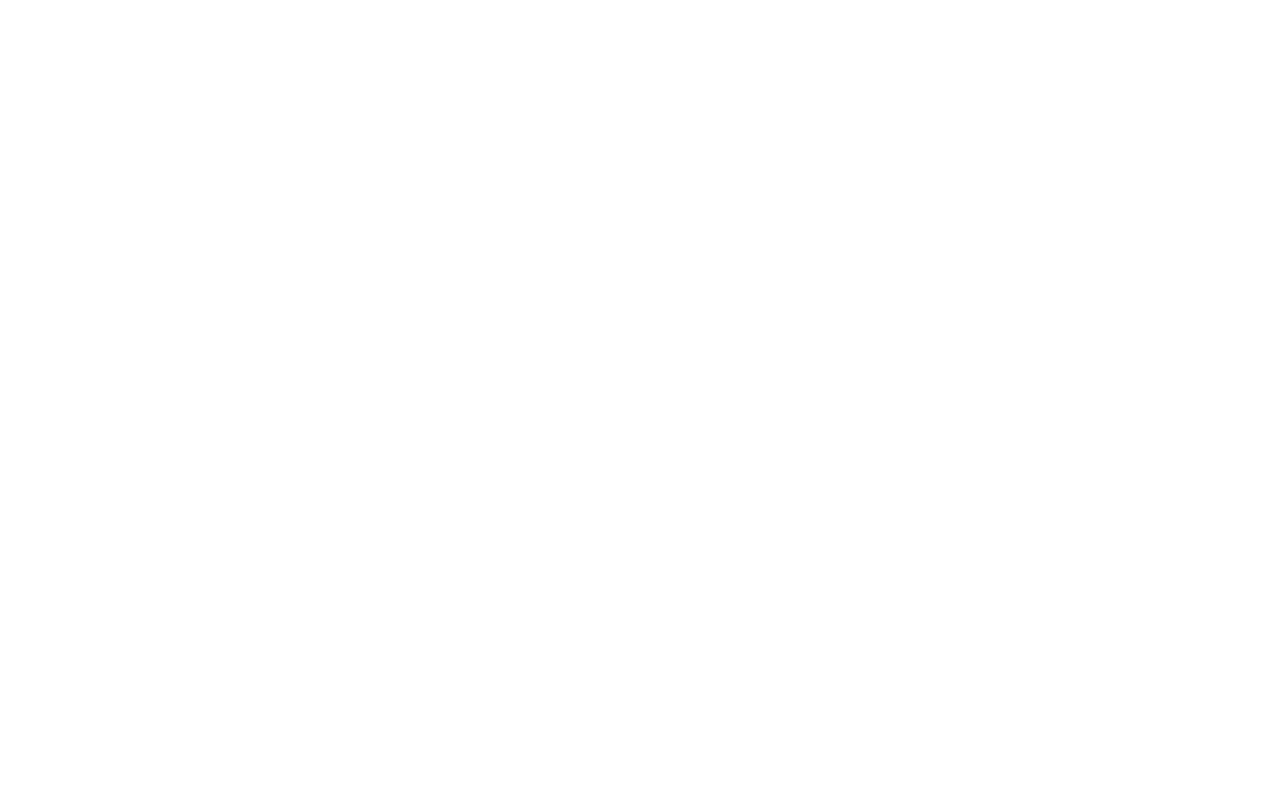
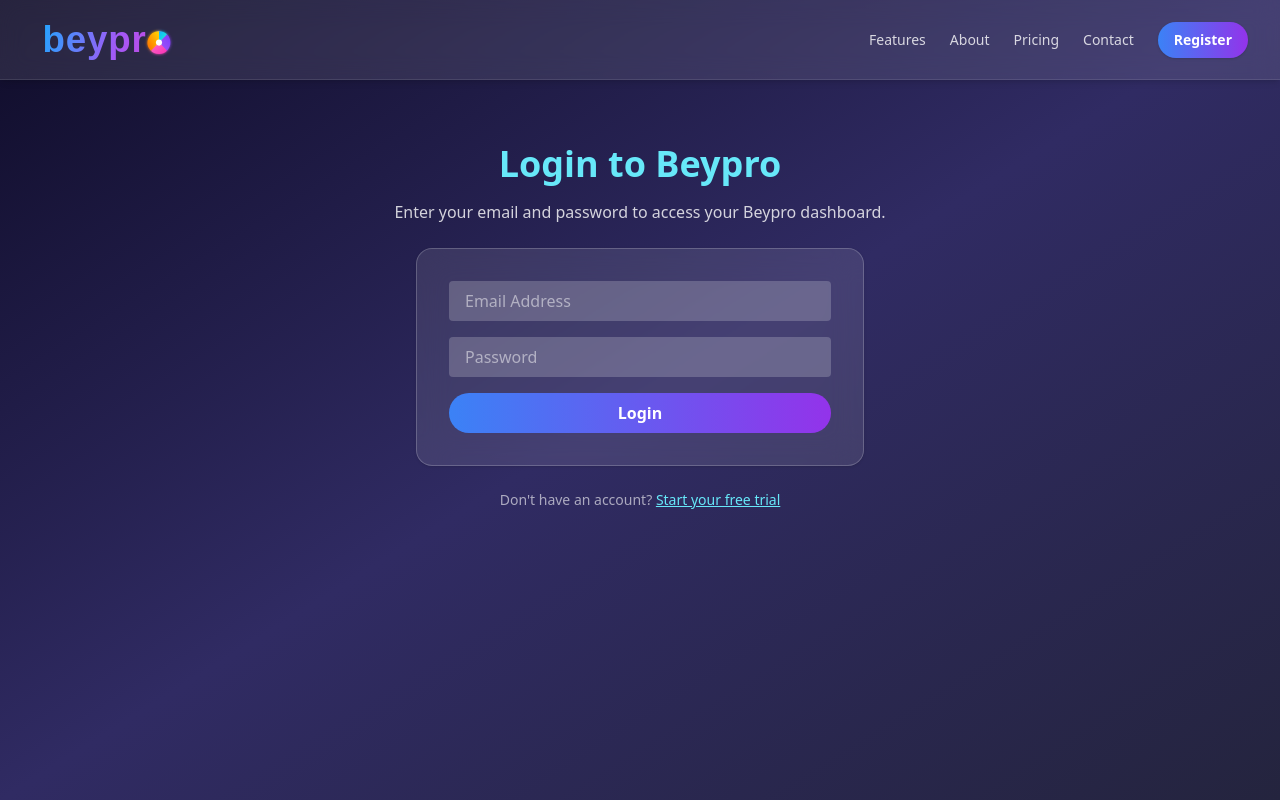
Before and after one commit to beyproweb/beypro-site, a React (Vite) app: page /login in a window 1280 px wide. Before the commit this address had no page. Built offline with nearby package versions, Linux system fonts and the light colour scheme; no server answers.

Commit message:
Deploy: Update all API URLs and env for production

```diff
--- a/src/App.jsx
+++ b/src/App.jsx
@@ -5,7 +5,7 @@
 import { Helmet } from "react-helmet";
 import Carousel from "./components/Carousel";
 const logoUrl = "/Beylogo.svg";
-
+const API_URL = import.meta.env.VITE_API_URL;
 export default function App() {
   const { t, i18n } = useTranslation();
   const [formData, setFormData] = React.useState({ name: "", email: "", message: "" });
@@ -111,7 +111,7 @@
 
           {/* Desktop Menu */}
           <div className="hidden md:flex items-center space-x-6 text-sm font-medium text-white/80">
-            <a href="#features" className="hover:text-fuchsia-400 transition">{t("features Shai")}</a>
+            <a href="#features" className="hover:text-fuchsia-400 transition">{t("features")}</a>
             <a href="#about" className="hover:text-fuchsia-400 transition">{t("about")}</a>
             <a href="#contact" className="hover:text-fuchsia-400 transition">{t("contact")}</a>
             <a href="#pricing" className="hover:text-fuchsia-400 transition">{t("pricing_title")}</a>
--- a/src/main.jsx
+++ b/src/main.jsx
@@ -6,6 +6,7 @@
 import Pricing from './pages/Pricing.jsx'
 import './index.css'
 import './i18n'
+import Login from './pages/Login.jsx';
 
 ReactDOM.createRoot(document.getElementById('root')).render(
   <React.StrictMode>
@@ -14,6 +15,7 @@
         <Route path="/" element={<App />} />
         <Route path="/pricing" element={<Pricing />} />
         <Route path="/register" element={<Register />} />
+        <Route path="/login" element={<Login />} />
       </Routes>
     </BrowserRouter>
   </React.StrictMode>
--- /dev/null
+++ b/src/pages/Login.jsx
@@ -0,0 +1,99 @@
+import React from 'react';
+import { Link } from 'react-router-dom';
+const API_URL = import.meta.env.VITE_API_URL;
+export default function Login() {
+  return (
+    <div className="min-h-screen bg-gradient-to-br from-[#0f0c29] via-[#302b63] to-[#24243e] text-white font-sans">
+      {/* --- HEADER --- */}
+      <nav className="h-20 bg-white/10 backdrop-blur-md shadow-md sticky top-0 z-50 border-b border-white/10">
+        <div className="flex items-center justify-between px-4 md:px-8 h-full max-w-7xl mx-auto">
+          {/* Logo */}
+          <Link to="/" className="flex items-center">
+            <img
+              src="/Beylogo.svg"
+              alt="Beypro Logo"
+              className="h-12 w-auto"
+            />
+          </Link>
+
+          {/* Links */}
+          <div className="hidden md:flex items-center space-x-6 text-sm font-medium text-white/80">
+            <a href="/#features" className="hover:text-fuchsia-400 transition">Features</a>
+            <a href="/#about" className="hover:text-fuchsia-400 transition">About</a>
+            <a href="/#pricing" className="hover:text-fuchsia-400 transition">Pricing</a>
+            <a href="/#contact" className="hover:text-fuchsia-400 transition">Contact</a>
+            <Link
+              to="/register"
+              className="ml-4 px-4 py-2 rounded-full bg-gradient-to-r from-blue-500 to-purple-600 text-white font-semibold shadow hover:scale-105 transition"
+            >
+              Register
+            </Link>
+          </div>
+        </div>
+      </nav>
+
+      {/* --- FORM SECTION --- */}
+      <div className="flex flex-col items-center justify-center py-16 px-4">
+        <h1 className="text-3xl md:text-4xl font-bold mb-4 text-cyan-300">Login to Beypro</h1>
+        <p className="mb-6 max-w-xl text-center text-white/80">
+          Enter your email and password to access your Beypro dashboard.
+        </p>
+        <form
+          className="w-full max-w-md bg-white/10 p-8 rounded-2xl backdrop-blur-lg border border-white/20 shadow space-y-4"
+          onSubmit={async (e) => {
+            e.preventDefault();
+            const form = e.target;
+            const payload = {
+              email: form.email.value,
+              password: form.password.value,
+            };
+            try {
+              const res = await fetch("http://localhost:5000/api/login", {
+                method: "POST",
+                headers: { "Content-Type": "application/json" },
+                body: JSON.stringify(payload),
+              });
+              const data = await res.json();
+              if (data.success) {
+                alert("🎉 Login successful! Redirecting...");
+                window.location.href = "http://localhost:3000/dashboard"; // Update to your real dashboard route
+              } else {
+                alert("❌ " + (data.error || "Login failed."));
+              }
+            } catch (err) {
+              console.error("Login error:", err);
+              alert("❌ Server error. Please try again.");
+            }
+          }}
+        >
+          <input
+            type="email"
+            name="email"
+            placeholder="Email Address"
+            className="w-full px-4 py-2 rounded bg-white/20 text-white placeholder-white/50"
+            required
+          />
+          <input
+            type="password"
+            name="password"
+            placeholder="Password"
+            className="w-full px-4 py-2 rounded bg-white/20 text-white placeholder-white/50"
+            required
+          />
+          <button
+            type="submit"
+            className="w-full py-2 bg-gradient-to-r from-blue-500 to-purple-600 rounded-full text-white font-bold hover:scale-105 transition"
+          >
+            Login
+          </button>
+        </form>
+        <p className="mt-6 text-sm text-white/60 text-center max-w-sm">
+          Don&apos;t have an account?{" "}
+          <Link to="/register" className="underline text-cyan-300 hover:text-fuchsia-400">
+            Start your free trial
+          </Link>
+        </p>
+      </div>
+    </div>
+  );
+}
--- a/src/pages/Register.jsx
+++ b/src/pages/Register.jsx
@@ -1,6 +1,6 @@
 import React from 'react';
 import { Link } from 'react-router-dom';
-
+const API_URL = import.meta.env.VITE_API_URL;
 export default function Register() {
   return (
     <div className="min-h-screen bg-gradient-to-br from-[#0f0c29] via-[#302b63] to-[#24243e] text-white font-sans">
@@ -50,7 +50,7 @@
     };
 
     try {
-      const res = await fetch("http://localhost:5000/api/register", {
+      const res = await fetch(`${import.meta.env.VITE_API_URL}/api/register`, {
         method: "POST",
         headers: { "Content-Type": "application/json" },
         body: JSON.stringify(payload),
```
Also changed, not shown: 1 other file (tests, documents, lock files or other folders).
